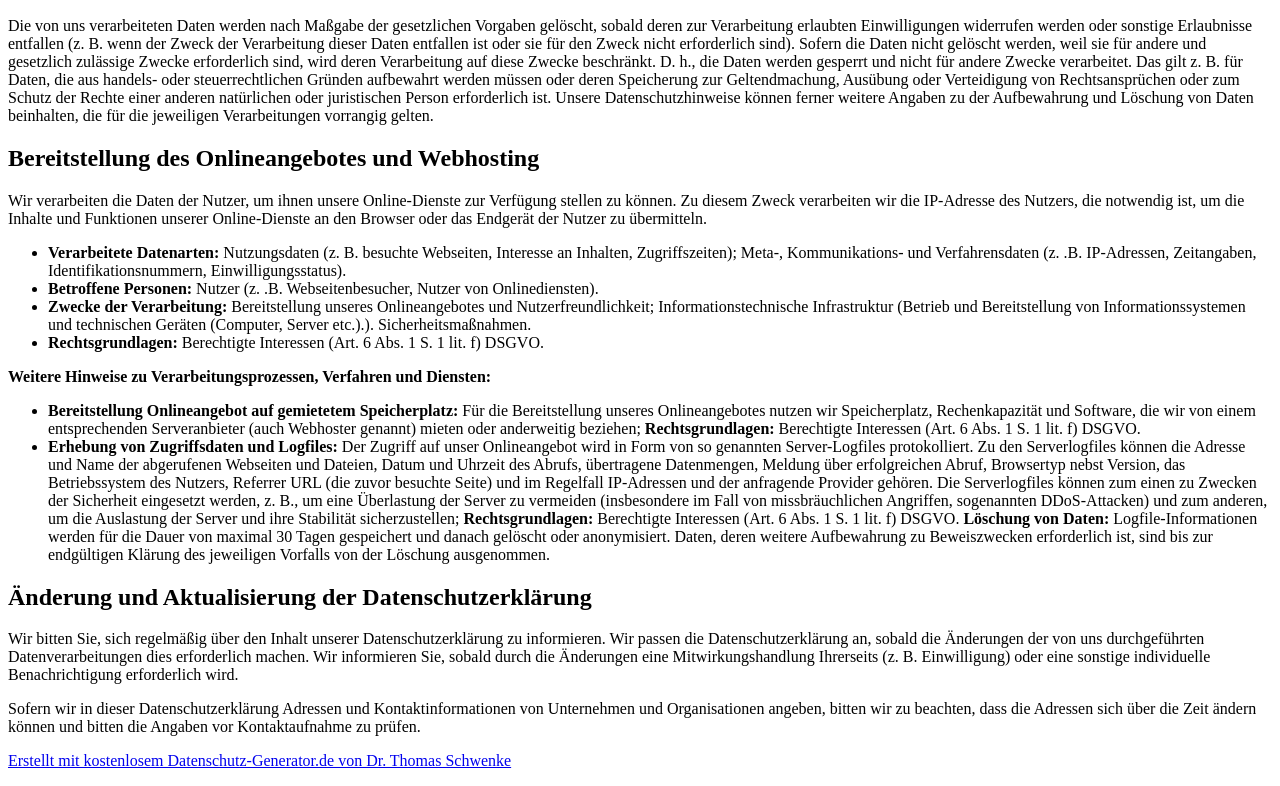
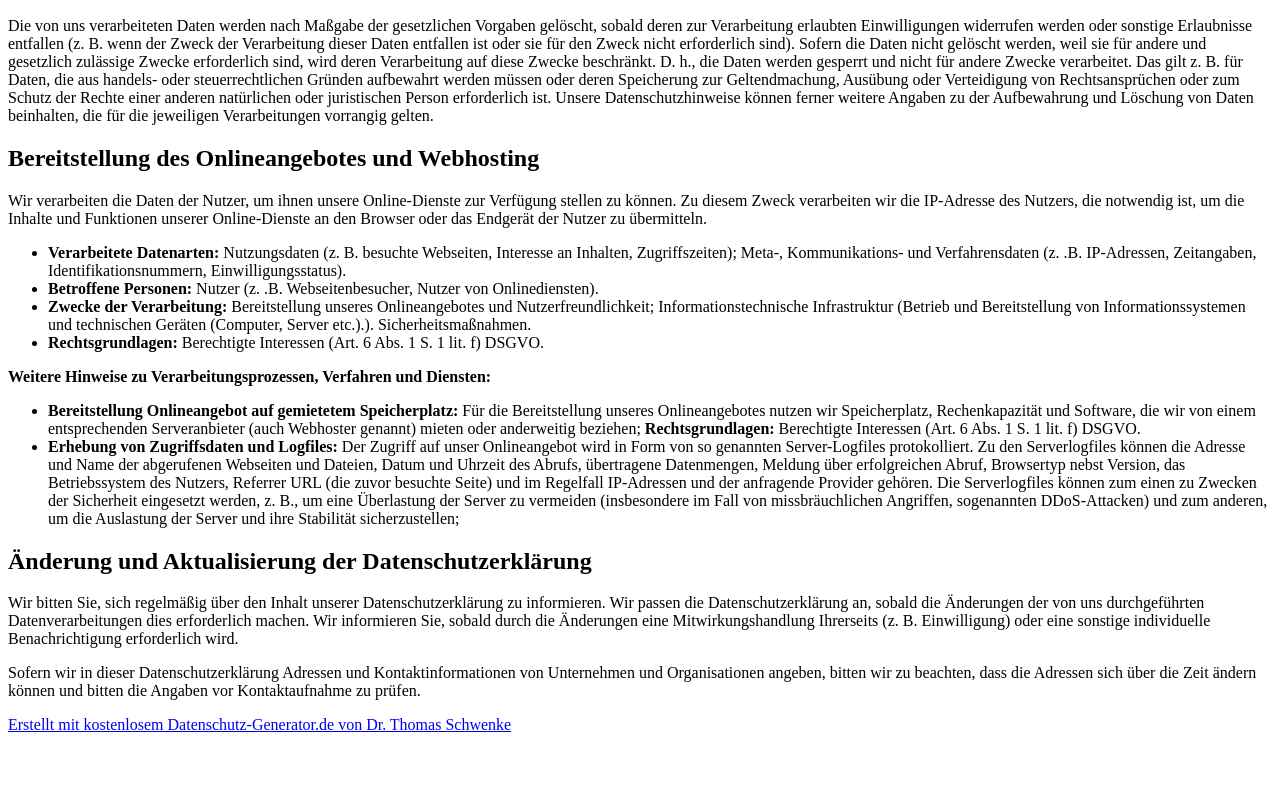
Before and after one commit to danielhill1982/legal, a plain HTML site: page index.html in a window 1280 px wide. Shown: the part 1824-2610 px from the top of the page. After the commit the page ends 2574 px from the top, so only its background shows below. Drawn offline with Linux system fonts and the light colour scheme.

Commit message:
Update index.html

```diff
--- a/index.html
+++ b/index.html
@@ -110,7 +110,7 @@
 
     <ul>
         <li><strong>Bereitstellung Onlineangebot auf gemietetem Speicherplatz:</strong> Für die Bereitstellung unseres Onlineangebotes nutzen wir Speicherplatz, Rechenkapazität und Software, die wir von einem entsprechenden Serveranbieter (auch Webhoster genannt) mieten oder anderweitig beziehen; <strong>Rechtsgrundlagen:</strong> Berechtigte Interessen (Art. 6 Abs. 1 S. 1 lit. f) DSGVO.</li>
-        <li><strong>Erhebung von Zugriffsdaten und Logfiles:</strong> Der Zugriff auf unser Onlineangebot wird in Form von so genannten Server-Logfiles protokolliert. Zu den Serverlogfiles können die Adresse und Name der abgerufenen Webseiten und Dateien, Datum und Uhrzeit des Abrufs, übertragene Datenmengen, Meldung über erfolgreichen Abruf, Browsertyp nebst Version, das Betriebssystem des Nutzers, Referrer URL (die zuvor besuchte Seite) und im Regelfall IP-Adressen und der anfragende Provider gehören. Die Serverlogfiles können zum einen zu Zwecken der Sicherheit eingesetzt werden, z. B., um eine Überlastung der Server zu vermeiden (insbesondere im Fall von missbräuchlichen Angriffen, sogenannten DDoS-Attacken) und zum anderen, um die Auslastung der Server und ihre Stabilität sicherzustellen; <strong>Rechtsgrundlagen:</strong> Berechtigte Interessen (Art. 6 Abs. 1 S. 1 lit. f) DSGVO. <strong>Löschung von Daten:</strong> Logfile-Informationen werden für die Dauer von maximal 30 Tagen gespeichert und danach gelöscht oder anonymisiert. Daten, deren weitere Aufbewahrung zu Beweiszwecken erforderlich ist, sind bis zur endgültigen Klärung des jeweiligen Vorfalls von der Löschung ausgenommen.</li>
+        <li><strong>Erhebung von Zugriffsdaten und Logfiles:</strong> Der Zugriff auf unser Onlineangebot wird in Form von so genannten Server-Logfiles protokolliert. Zu den Serverlogfiles können die Adresse und Name der abgerufenen Webseiten und Dateien, Datum und Uhrzeit des Abrufs, übertragene Datenmengen, Meldung über erfolgreichen Abruf, Browsertyp nebst Version, das Betriebssystem des Nutzers, Referrer URL (die zuvor besuchte Seite) und im Regelfall IP-Adressen und der anfragende Provider gehören. Die Serverlogfiles können zum einen zu Zwecken der Sicherheit eingesetzt werden, z. B., um eine Überlastung der Server zu vermeiden (insbesondere im Fall von missbräuchlichen Angriffen, sogenannten DDoS-Attacken) und zum anderen, um die Auslastung der Server und ihre Stabilität sicherzustellen;</li>
     </ul>
 
     <h2>Änderung und Aktualisierung der Datenschutzerklärung</h2>
```
